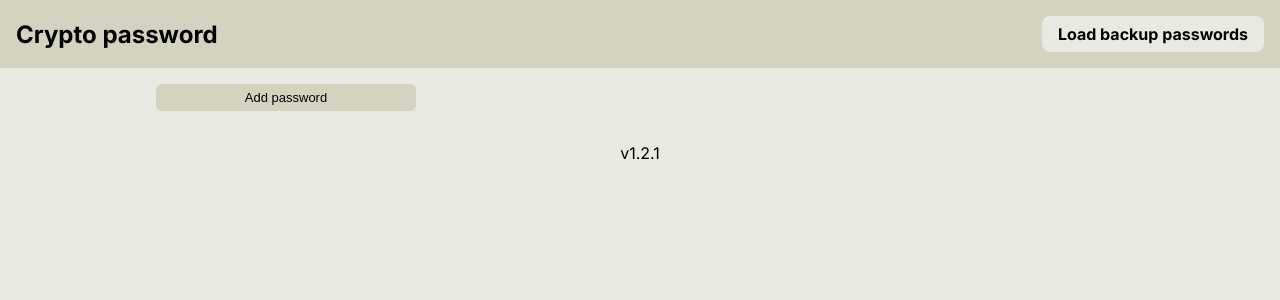
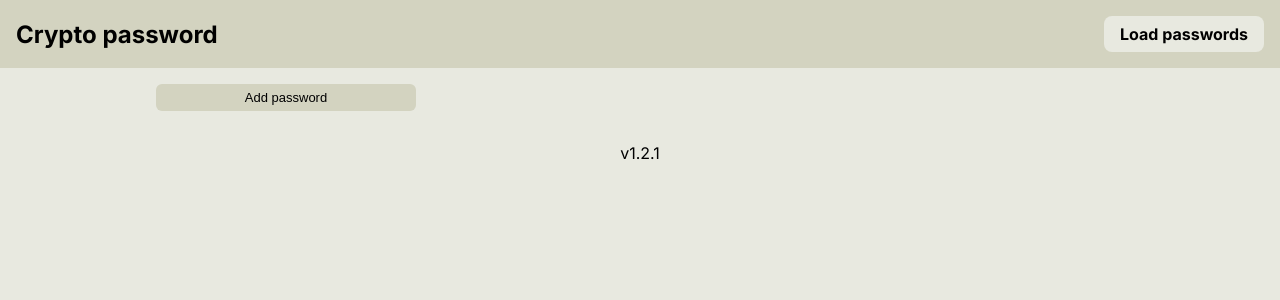
Before and after one commit to dagamdev/crypto-password, a Next.js app: page / in a window 1280 px wide. Shown: the top 300 px of the page. Built offline with nearby package versions, Linux system fonts and the light colour scheme; no server answers.

Commit message:
Update label text

```diff
--- a/src/components/load-passwords.tsx
+++ b/src/components/load-passwords.tsx
@@ -30,7 +30,7 @@ export default function LoadPasswords () {
     <>
       <input name='backupPasswordsInput' onChange={handleChange} type="file" accept=".json" id="backupPasswordsInput" />
       <label htmlFor='backupPasswordsInput'>
-        Load backup passwords
+        Load passwords
       </label>
     </>
   )
```
